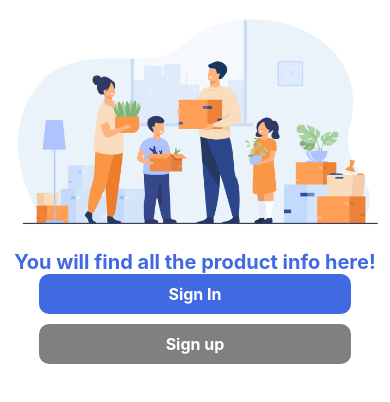
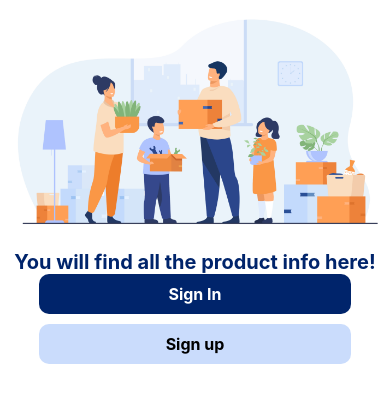
Before and after one commit to Ibrahim-Lokman/ProductInfo, a React Native app: screen / in a window 390 px wide. Shown: the top 402 px of the page. Built offline with nearby package versions, Linux system fonts and the light colour scheme.

Commit message:
Colors changed.

```diff
--- a/src/components/button/btn_component.tsx
+++ b/src/components/button/btn_component.tsx
@@ -12,19 +12,10 @@ const AppButton = (props: any) => {
             onPress={handlePress}
             style={[styles.container, ...props.customstyle ?? []]}
         >
-            <Text style={styles.title} >{props.title}</Text>
+            <Text style={[styles.title, ...props.customstyle ?? []]} >{props.title}</Text>
         </TouchableOpacity>
     )
 }
 
-// const PressableButton = (props: any) => {
-//     return (
-//         <Pressable
-//             style={[styles.container, ...props.customstyle ?? []]}
-//             onPress={() => console.log('pressed')}>
-//             <Text style={styles.title} >{props.title}</Text>
-//         </Pressable>
-//     )
-// }
 
 export default AppButton;
--- a/src/components/button/btn_style.tsx
+++ b/src/components/button/btn_style.tsx
@@ -1,8 +1,9 @@
 import { StyleSheet } from "react-native";
+import { AppColors } from "../../utils/colors";
 
 export const styles = StyleSheet.create({
     container: {
-        backgroundColor: 'royalblue',
+        backgroundColor: AppColors.primary,
         borderRadius: 10,
         padding: 10,
         width: '80%',
@@ -10,7 +11,7 @@ export const styles = StyleSheet.create({
     },
 
     title: {
-        color: 'white',
+        color: AppColors.white,
         textAlign: 'center',
         fontSize: 16,
         fontWeight: 'bold',
--- a/src/features/auth/splash/splash_screen.tsx
+++ b/src/features/auth/splash/splash_screen.tsx
@@ -3,6 +3,8 @@ import { Image, Pressable, Text, View } from "react-native"
 import { styles } from "./splash_styles";
 import AppButton from "../../../components/button/btn_component";
 import PressableButton from "../../../components/button/btn_component";
+import App from "../../../../App";
+import { AppColors } from "../../../utils/colors";
 
 
 const Splash = () => {
@@ -29,7 +31,7 @@ const Splash = () => {
                 <View style={{ height: 10 }} />
                 <AppButton
                     customstyle={[
-                        { backgroundColor: 'grey' },
+                        { backgroundColor: AppColors.secondary, color: AppColors.contentOnSecondary },
                     ]}
                     title="Sign up"
                 />
--- a/src/features/auth/splash/splash_styles.tsx
+++ b/src/features/auth/splash/splash_styles.tsx
@@ -1,4 +1,5 @@
 import { StatusBar, StyleSheet } from "react-native";
+import { AppColors } from "../../../utils/colors";
 
 export const styles = StyleSheet.create({
     container: {
@@ -6,7 +7,7 @@ export const styles = StyleSheet.create({
         justifyContent: 'space-between',
         alignItems: 'center',
         height: '100%',
-        backgroundColor: 'white',
+        backgroundColor: AppColors.white,
         paddingBottom: 20
 
     },
@@ -19,7 +20,7 @@ export const styles = StyleSheet.create({
         fontSize: 20,
         fontWeight: 'bold',
         textAlign: 'center',
-        color: 'royalblue',
+        color: AppColors.primary,
     },
 
 }
--- /dev/null
+++ b/src/utils/colors.tsx
@@ -0,0 +1,13 @@
+export const AppColors = {
+    primary: '#00246B',
+    secondary: '#CADCFC',
+    contentOnPrimary: 'white',
+    contentOnSecondary: 'black',
+    tertiary: 'black',
+    success: 'green',
+    danger: 'red',
+    warning: 'yellow',
+    info: 'blue',
+    white: 'white',
+    dark: 'black'
+};
```
